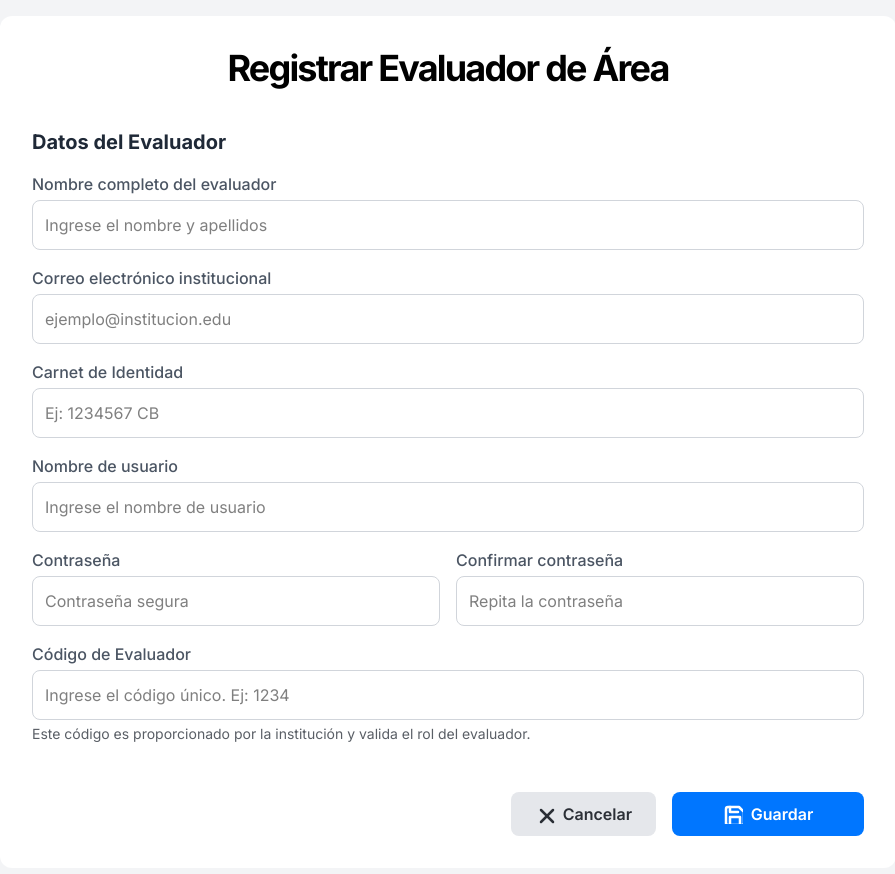
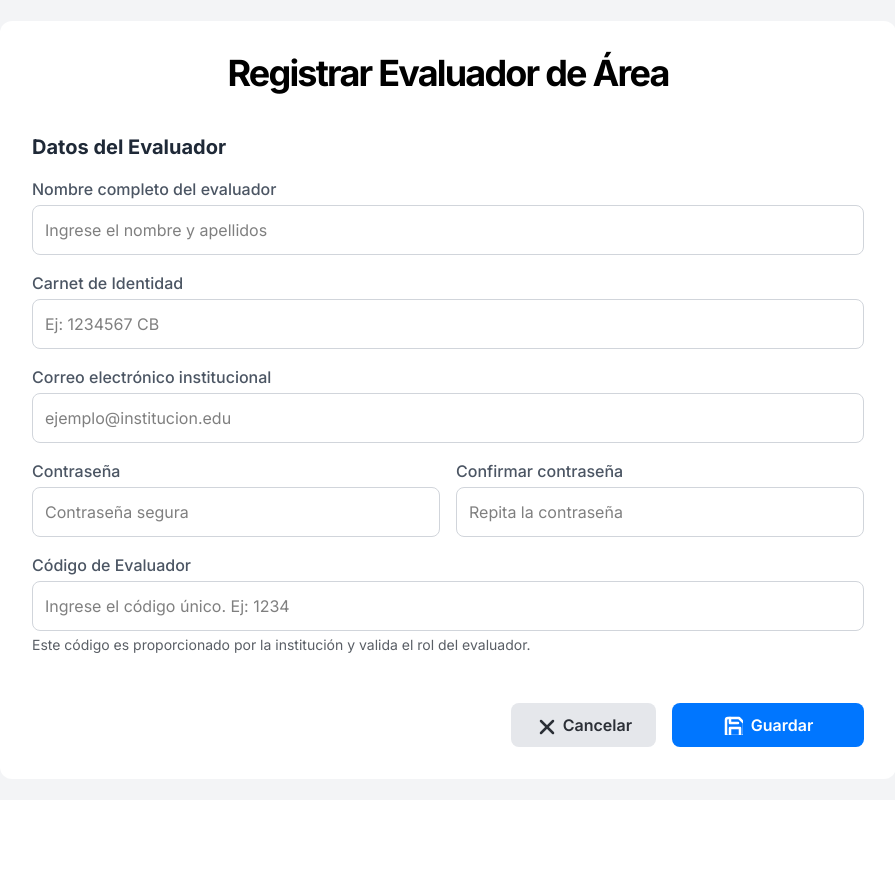
Before and after one commit to seedsagile/Project-OHSANSI-Frontend, a React (Vite) app: page / in a window 1280 px wide. Shown: the top 874 px of the page, without its empty margins (192-1087 px from the left). After the commit the page ends 800 px from the top, so only its background shows below. Built offline with nearby package versions, Linux system fonts and the light colour scheme.

Commit message:
mockup version2

```diff
--- a/src/features/evaluadores/components/FormularioAsignarEvaluador.tsx
+++ b/src/features/evaluadores/components/FormularioAsignarEvaluador.tsx
@@ -28,20 +28,6 @@ export function FormularioAsignarEvaluador({ register, errors }: Props) {
       </div>
 
       <div>
-        <label htmlFor="email" className="block text-md font-medium text-neutro-600 mb-1">
-          Correo electrónico institucional
-        </label>
-        <input
-          type="email"
-          id="email"
-          placeholder="ejemplo@institucion.edu"
-          {...register('email')}
-          className={`w-full p-3 border rounded-lg focus:ring-2 focus:ring-principal-500 focus:border-principal-500 transition-colors ${errors.email ? 'border-acento-500' : 'border-neutro-300'}`}
-        />
-        {errors.email && <p className="text-acento-600 text-sm mt-1">{errors.email.message}</p>}
-      </div>
-
-      <div>
         <label htmlFor="ci" className="block text-md font-medium text-neutro-600 mb-1">
           Carnet de Identidad
         </label>
@@ -55,18 +41,18 @@ export function FormularioAsignarEvaluador({ register, errors }: Props) {
         {errors.ci && <p className="text-acento-600 text-sm mt-1">{errors.ci.message}</p>}
       </div>
 
-      <div>
-        <label htmlFor="username" className="block text-md font-medium text-neutro-600 mb-1">
-          Nombre de usuario
+        <div>
+        <label htmlFor="email" className="block text-md font-medium text-neutro-600 mb-1">
+          Correo electrónico institucional
         </label>
         <input
-          type="text"
-          id="username"
-          placeholder="Ingrese el nombre de usuario"
-          {...register('username')}
-          className={`w-full p-3 border rounded-lg focus:ring-2 focus:ring-principal-500 focus:border-principal-500 transition-colors ${errors.username ? 'border-acento-500' : 'border-neutro-300'}`}
+          type="email"
+          id="email"
+          placeholder="ejemplo@institucion.edu"
+          {...register('email')}
+          className={`w-full p-3 border rounded-lg focus:ring-2 focus:ring-principal-500 focus:border-principal-500 transition-colors ${errors.email ? 'border-acento-500' : 'border-neutro-300'}`}
         />
-        {errors.username && <p className="text-acento-600 text-sm mt-1">{errors.username.message}</p>}
+        {errors.email && <p className="text-acento-600 text-sm mt-1">{errors.email.message}</p>}
       </div>
 
       <div className="grid grid-cols-1 md:grid-cols-2 gap-4">
```
